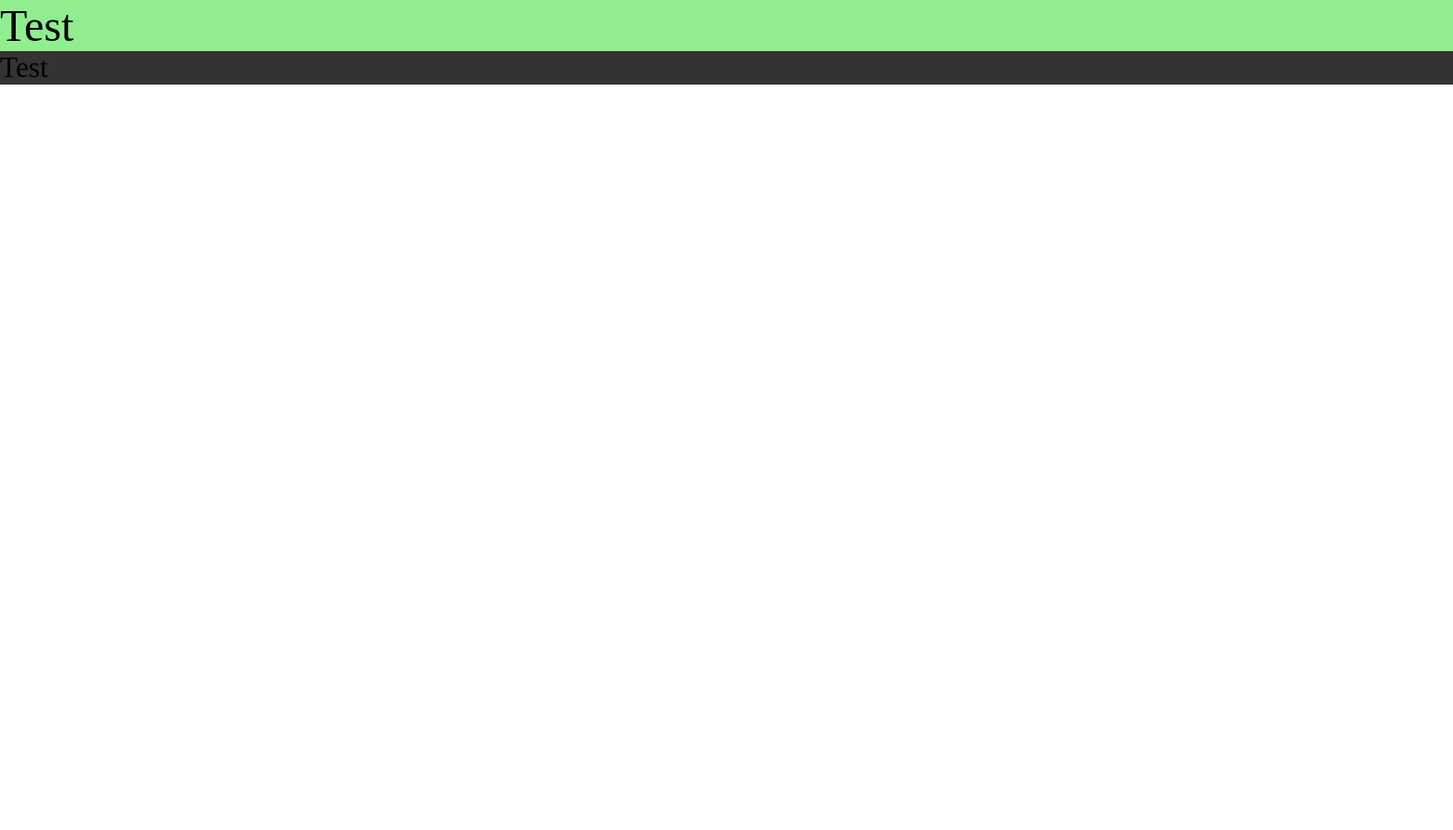
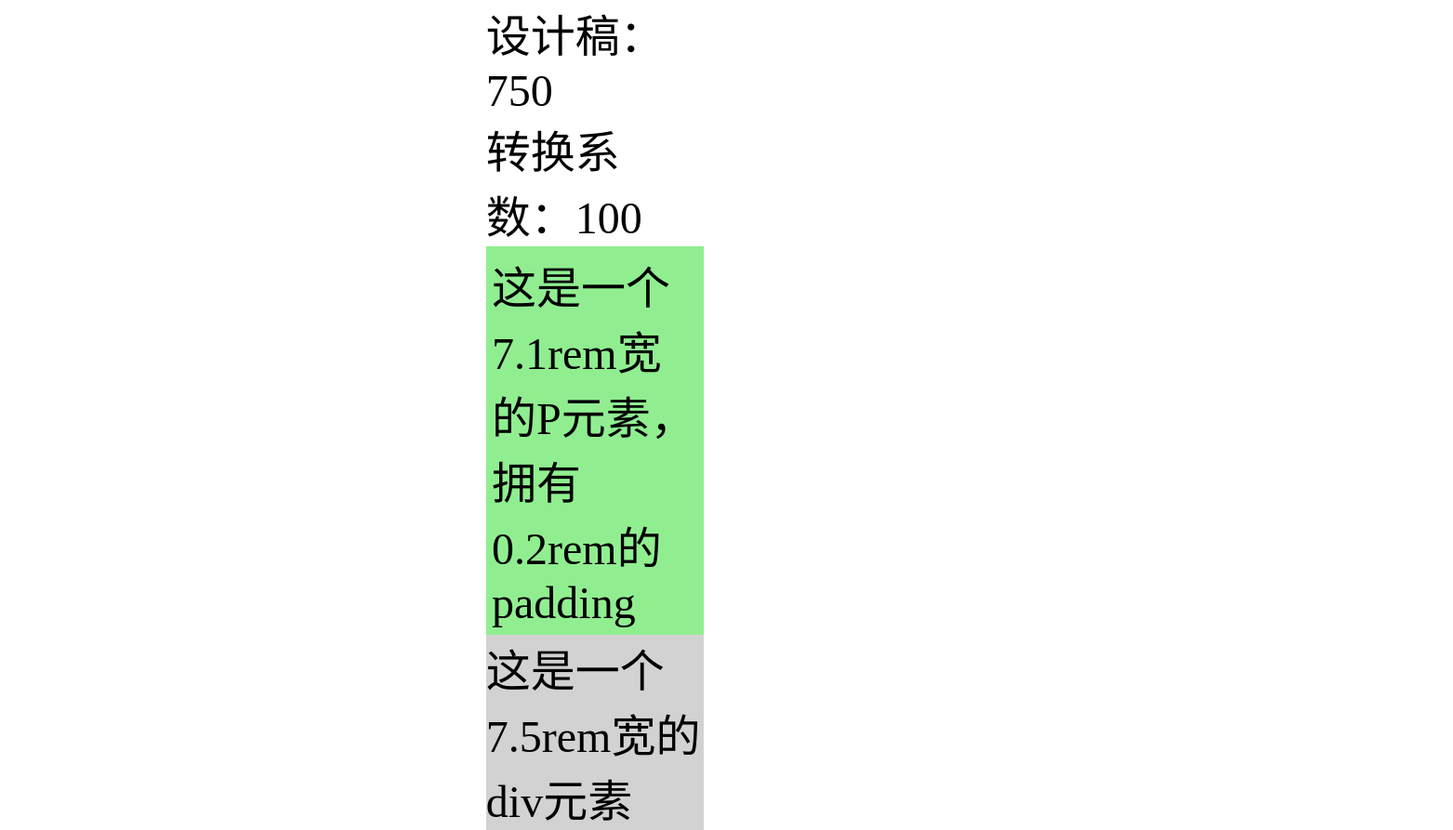
Before and after one commit to menyouneko/rem.js, a plain HTML site: page index.html in a window 1280 px wide. Shown: the whole page at 93% size, 1563 px wide, since content can reach past the window. Before the commit the page ends 800 px from the top, so only its background shows below. Drawn offline with Linux system fonts and the light colour scheme.

```diff
--- a/index.html
+++ b/index.html
@@ -22,25 +22,32 @@
     }
 
     body {
-        width: 50rem;
+        width: 7.5rem;
+        margin: 0 auto;
     }
 
-    p {
-        width: 50rem;
+    * {
+        font-size: 48px;
+    }
+
+    .p {
+        width: 7.1rem;
+        padding: 0.2rem;
         font-size: 48px;
         background-color: lightgreen;
     }
 
     div {
-        /*margin: 0 1rem;*/
-        background: #333;
+        background: #d2d2d2;
     }
     </style>
 </head>
 
 <body>
-    <p>Test</p>
-    <div>Test</div>
+    <p>设计稿：750</p>
+    <p>转换系数：100</p>
+    <p class="p">这是一个7.1rem宽的P元素，拥有0.2rem的padding</p>
+    <div>这是一个7.5rem宽的div元素</div>
 </body>
 
 </html>
--- a/src/rem.js
+++ b/src/rem.js
@@ -3,7 +3,11 @@
  * @E-mail: sheep_zh@163.com
  * @Date:   2017-02-18 15:41:40
  * @Last Modified by:   ChiHo-Ng
- * @Last Modified time: 2017-02-20 15:55:32
+<<<<<<< HEAD
+ * @Last Modified time: 2017-07-05 17:47:27
+=======
+ * @Last Modified time: 2017-02-21 15:35:41
+>>>>>>> 5a0cda4... add comment
  */
 (function (window) {
   'use strict';
@@ -53,7 +57,6 @@
       let { designWidth = 750, ratio = 100, maxWidth = 500, dpr = 1 } = option
       // 判断当前宽度是否比设置的max-width大，是则使用设置的maxWidth，否则使用当前的clientWidth
       clientWidth = clientWidth > maxWidth * dpr ? maxWidth * dpr : clientWidth;
-      console.log(clientWidth, dpr, ratio, clientWidth * ratio / designWidth);
       document.documentElement.setAttribute('data-dpr', dpr);
       document.documentElement.style.fontSize = clientWidth * ratio / designWidth + 'px';
     }
@@ -80,7 +83,11 @@
     // 事件绑定
     // 缩放时重新设置font-size
     window.addEventListener('resize', function () {
-      setFontSize(remSetting);
+      clearTimeout(window.rem.tId);
+      // 函数节流
+      window.rem.tId = setTimeout(function () {
+        setFontSize(remSetting);
+      }, 100);
     }, false);
     // 返回两个转换方法接口
     return {
```
Also changed, not shown: README.md.
